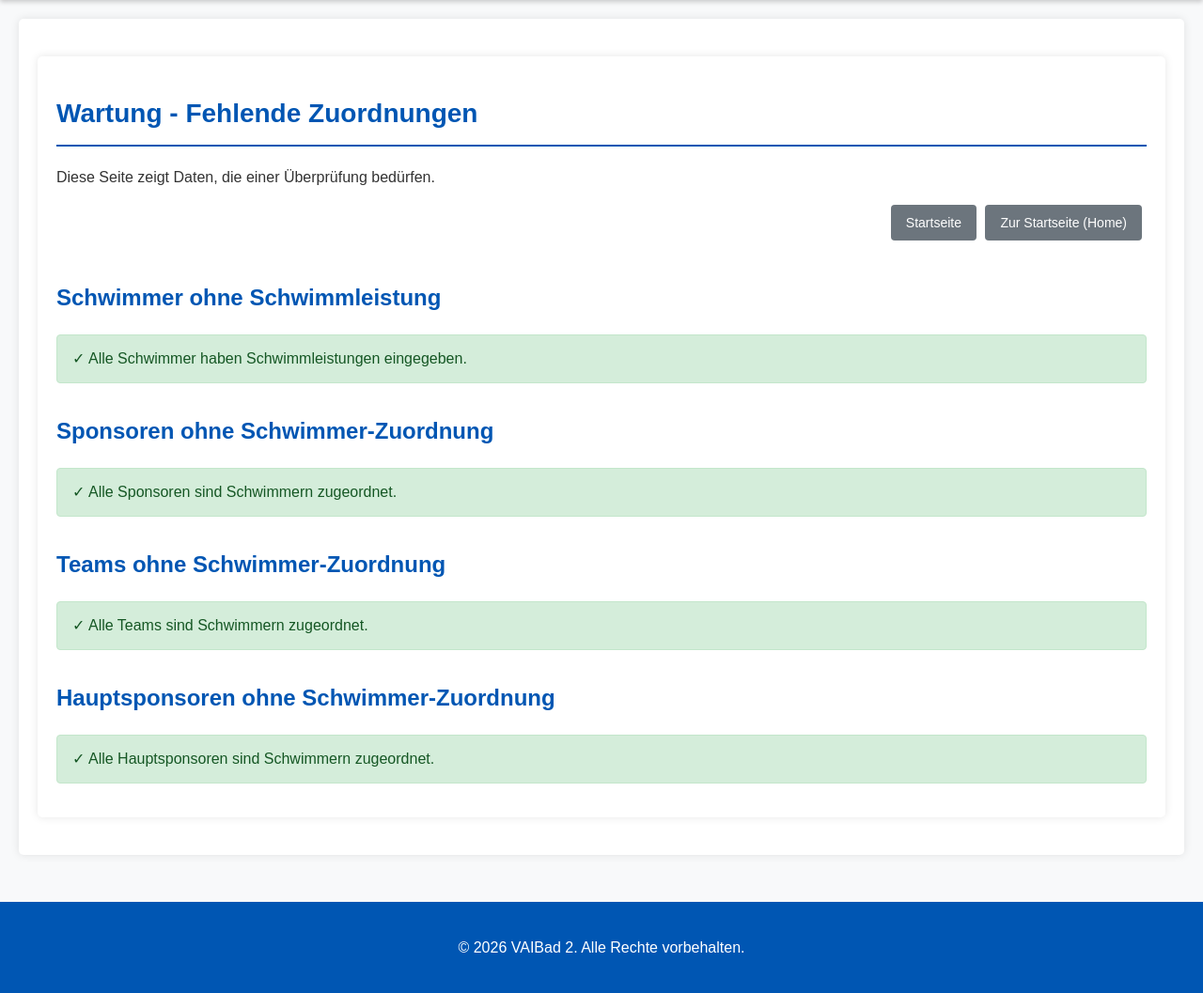
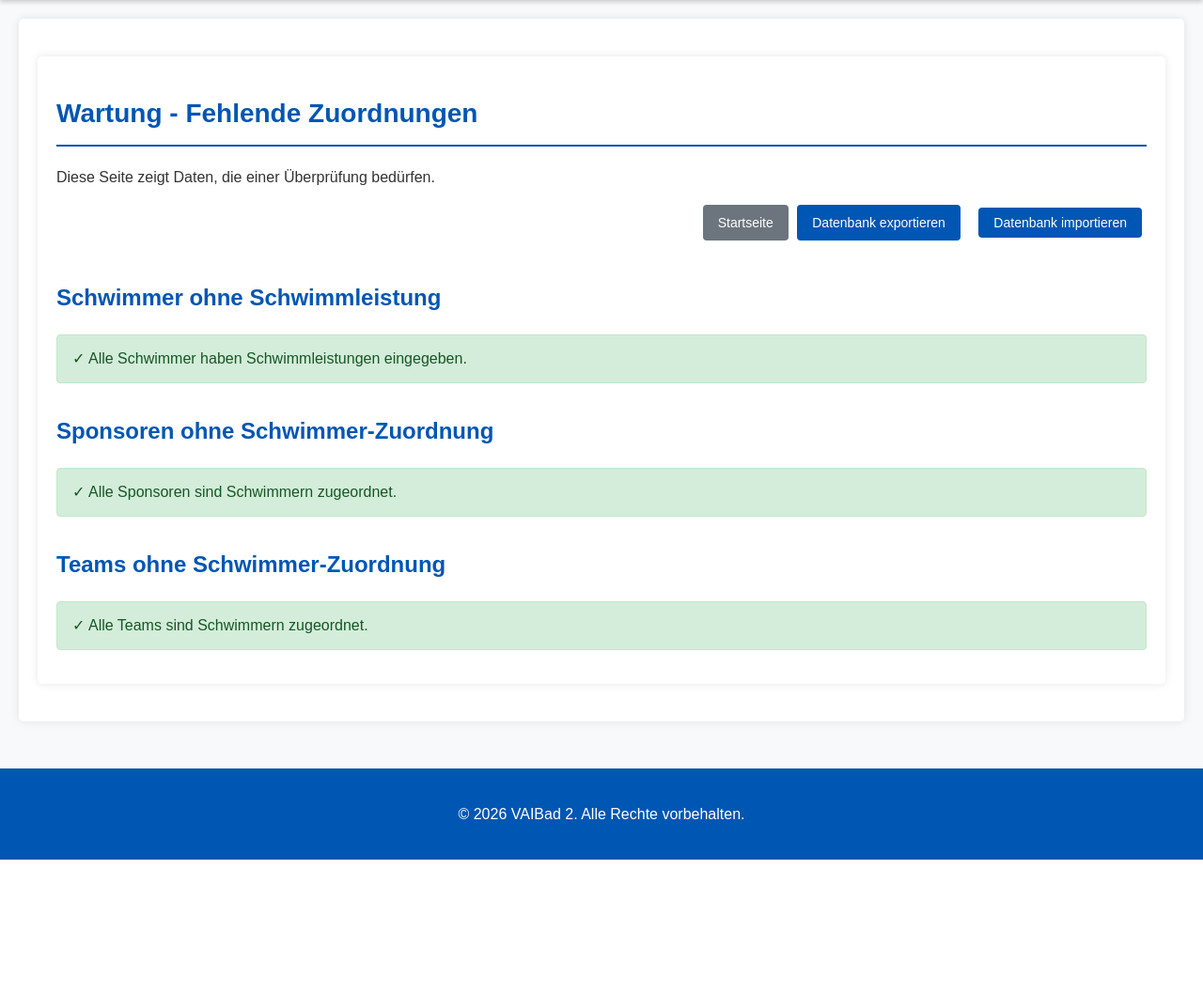
Before and after one commit to Ottokarder/VAIBad_2, a PHP site: page /wartung.php in a window 1280 px wide. Shown: the part 80-1137 px from the top of the page at 94% size. After the commit the page ends 995 px from the top, so only its background shows below. Run offline with PHP 8.4, Linux system fonts and the light colour scheme; the visitor is signed in with stand-in values (Sample User, id 1); tables that the repository leaves empty hold one stand-in row (values such as "Sample post").

Commit message:
Wartungsseite aktualisiert: - Button 'Zur Startseite (Home)' entfernt - Schwimmer: Bearbeiten-Button verlinkt zu schwimmleistung_eingeben.php - Teams: Bearbeiten-Button entfernt - Hauptsponsoren: Abschnitt komplett entfernt - Datenbank Export/Import Buttons hinzugefügt
Co-authored-by: Ottokarder <Ottokarder@users.noreply.github.com>

```diff
--- a/webapp/wartung.php
+++ b/webapp/wartung.php
@@ -3,6 +3,50 @@
 require_once 'config.php';
 
 // Seite für Wartungszwecke: Zeigt fehlende Zuordnungen an
+
+// Datenbank-Export/Import Funktionen
+if (isset($_GET['action'])) {
+    if ($_GET['action'] === 'export') {
+        // Datenbank Export
+        header('Content-Type: application/octet-stream');
+        header('Content-Disposition: attachment; filename="vaibad_database_' . date('Y-m-d_His') . '.sql"');
+        header('Cache-Control: no-store, no-cache, must-revalidate');
+
+        // Führe mysqldump aus
+        $db_host = $db_hostname ?? 'localhost';
+        $db_user = $db_username ?? 'root';
+        $db_pass = $db_password ?? '';
+        $db_name = $db_database ?? 'VAIBad_2';
+
+        $command = "mysqldump --host=$db_host --user=$db_user --password=$db_pass $db_name 2>&1";
+        passthru($command);
+        exit;
+    } elseif ($_GET['action'] === 'import' && isset($_FILES['sql_file']) && $_FILES['sql_file']['error'] === UPLOAD_ERR_OK) {
+        // Datenbank Import
+        $tmp_file = $_FILES['sql_file']['tmp_name'];
+        $db_host = $db_hostname ?? 'localhost';
+        $db_user = $db_username ?? 'root';
+        $db_pass = $db_password ?? '';
+        $db_name = $db_database ?? 'VAIBad_2';
+
+        // SQL-Datei einlesen und ausführen
+        $sql = file_get_contents($tmp_file);
+        if ($sql !== false) {
+            // Multi-Query ausführen
+            if ($conn->multi_query($sql)) {
+                // Alle Ergebnisse abrufen
+                while ($conn->next_result()) {
+                    if (!$conn->store_result()) {
+                        // Error handling
+                    }
+                }
+                $import_success = true;
+            } else {
+                $import_error = $conn->error;
+            }
+        }
+    }
+}
 
 // HTML-Header einbinden
 if (file_exists('includes/header.php')) {
@@ -25,8 +69,33 @@ if (file_exists('includes/header.php')) {
 
     <div class="action-bar">
         <a href="/index.php" class="btn btn-secondary">Startseite</a>
-        <a href="/" class="btn btn-secondary">Zur Startseite (Home)</a>
+        <a href="/wartung.php?action=export" class="btn btn-primary">Datenbank exportieren</a>
+        <form method="POST" action="/wartung.php?action=import" style="display: inline; margin-left: 10px;">
+            <input type="file" name="sql_file" accept=".sql" style="display: none;" id="sql_file_input">
+            <button type="button" onclick="document.getElementById('sql_file_input').click()" class="btn btn-primary">Datenbank importieren</button>
+            <input type="submit" id="sql_file_submit" style="display: none;">
+        </form>
     </div>
+
+    <?php if (isset($import_success) && $import_success): ?>
+        <div class="success-box" style="margin: 1rem 0;">
+            ✓ Datenbank wurde erfolgreich importiert!
+        </div>
+    <?php elseif (isset($import_error)): ?>
+        <div class="error-box" style="margin: 1rem 0;">
+            Fehler beim Import: <?php echo htmlspecialchars($import_error); ?>
+        </div>
+    <?php endif; ?>
+
+    <script>
+    document.getElementById('sql_file_input').addEventListener('change', function() {
+        if (this.files.length > 0) {
+            if (confirm('Warnung: Der Import wird die bestehende Datenbank überschreiben! Fortfahren?')) {
+                document.getElementById('sql_file_submit').click();
+            }
+        }
+    });
+    </script>
 
     <!-- Schwimmer ohne Schwimmleistung -->
     <h2 style="margin-top: 2rem;">Schwimmer ohne Schwimmleistung</h2>
@@ -56,7 +125,7 @@ if (file_exists('includes/header.php')) {
                         <td><?php echo htmlspecialchars($r['startnummer']); ?></td>
                         <td><?php echo htmlspecialchars($r['vorname'] . ' ' . $r['nachname']); ?></td>
                         <td>
-                            <a href="/bearbeiten_schwimmer.php?id=<?php echo $r['id']; ?>" class="btn btn-primary">Bearbeiten</a>
+                            <a href="/schwimmleistung_eingeben.php?id=<?php echo $r['id']; ?>" class="btn btn-primary">Schwimmleistung eingeben</a>
                         </td>
                     </tr>
                 <?php endforeach; ?>
@@ -88,16 +157,12 @@ if (file_exists('includes/header.php')) {
             <thead>
                 <tr>
                     <th>Sponsor</th>
-                    <th>Aktion</th>
                 </tr>
             </thead>
             <tbody>
                 <?php foreach ($sponsoren_ohne_schwimmer as $r): ?>
                     <tr>
                         <td><?php echo htmlspecialchars($r['name']); ?></td>
-                        <td>
-                            <a href="/bearbeiten_sponsor.php?id=<?php echo $r['id']; ?>" class="btn btn-primary">Bearbeiten</a>
-                        </td>
                     </tr>
                 <?php endforeach; ?>
             </tbody>
@@ -128,16 +193,12 @@ if (file_exists('includes/header.php')) {
             <thead>
                 <tr>
                     <th>Team</th>
-                    <th>Aktion</th>
                 </tr>
             </thead>
             <tbody>
                 <?php foreach ($teams_ohne_schwimmer as $r): ?>
                     <tr>
                         <td><?php echo htmlspecialchars($r['name']); ?></td>
-                        <td>
-                            <a href="/bearbeiten_team.php?id=<?php echo $r['id']; ?>" class="btn btn-primary">Bearbeiten</a>
-                        </td>
                     </tr>
                 <?php endforeach; ?>
             </tbody>
@@ -146,46 +207,6 @@ if (file_exists('includes/header.php')) {
     <?php else: ?>
         <div class="success-box" style="margin: 1rem 0;">
             ✓ Alle Teams sind Schwimmern zugeordnet.
-        </div>
-    <?php endif; ?>
-
-    <!-- Hauptsponsoren ohne Schwimmer-Zuordnung -->
-    <h2 style="margin-top: 2rem;">Hauptsponsoren ohne Schwimmer-Zuordnung</h2>
-    <?php
-    $hauptsponsoren_ohne_schwimmer = [];
-    $res = $conn->query("
-        SELECT h.id, h.name
-        FROM Hauptsponsoren h
-        LEFT JOIN spenden_hauptsponsoren sh ON h.id = sh.hauptsponsor_id
-        WHERE sh.hauptsponsor_id IS NULL
-        ORDER BY h.name
-    ");
-    if ($res) { while ($r = $res->fetch_assoc()) $hauptsponsoren_ohne_schwimmer[] = $r; $res->free(); }
-    if (!empty($hauptsponsoren_ohne_schwimmer)):
-    ?>
-    <div class="table-container">
-        <table class="data-table">
-            <thead>
-                <tr>
-                    <th>Hauptsponsor</th>
-                    <th>Aktion</th>
-                </tr>
-            </thead>
-            <tbody>
-                <?php foreach ($hauptsponsoren_ohne_schwimmer as $r): ?>
-                    <tr>
-                        <td><?php echo htmlspecialchars($r['name']); ?></td>
-                        <td>
-                            <a href="/bearbeiten_hauptsponsor.php?id=<?php echo $r['id']; ?>" class="btn btn-primary">Bearbeiten</a>
-                        </td>
-                    </tr>
-                <?php endforeach; ?>
-            </tbody>
-        </table>
-    </div>
-    <?php else: ?>
-        <div class="success-box" style="margin: 1rem 0;">
-            ✓ Alle Hauptsponsoren sind Schwimmern zugeordnet.
         </div>
     <?php endif; ?>
 </div>
```
